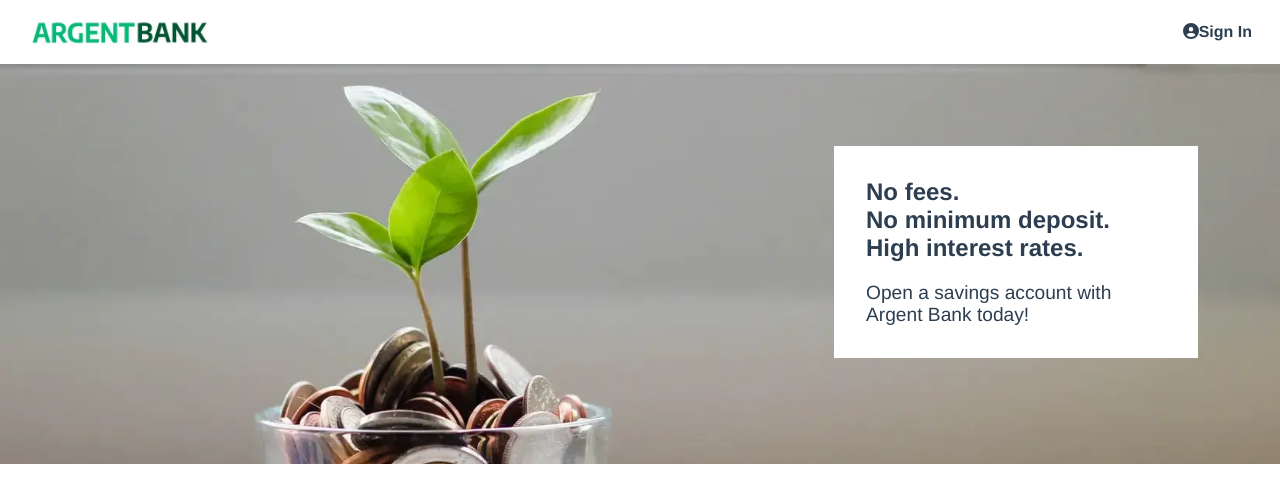
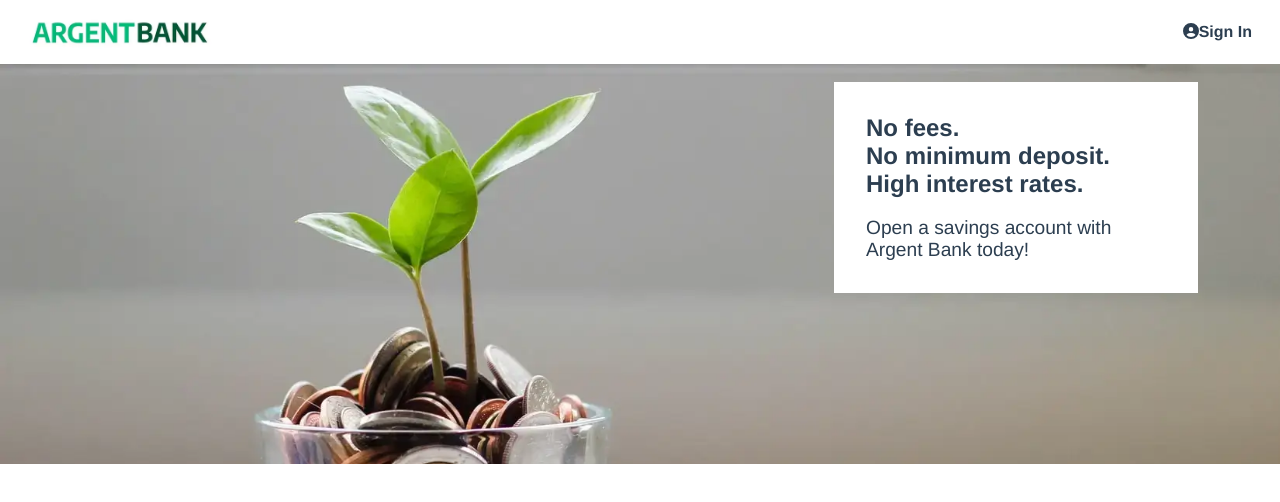
Before and after one commit to christine-ben/ArgentBank_projet_11, a React (Create React App) app in the folder argent-bank/: page / in a window 1280 px wide. Shown: the top 502 px of the page. Built offline with nearby package versions, Linux system fonts and the light colour scheme.

Commit message:
correctif css

```diff
--- a/argent-bank/src/components/NavBar.js
+++ b/argent-bank/src/components/NavBar.js
@@ -6,7 +6,7 @@ import { faUserCircle } from '@fortawesome/free-solid-svg-icons';
 import { faRightFromBracket } from '@fortawesome/free-solid-svg-icons';
 import { selectProfile, selectToken, logout } from "../featuresUser/userSlice";
 
-function Nav() {
+function NavBar() {
   const dispatch = useDispatch();
   const profile = useSelector(selectProfile);
   const token = useSelector(selectToken)
@@ -48,4 +48,4 @@ function Nav() {
   );
 }
 
-export default Nav;
+export default NavBar;
--- a/argent-bank/src/style/main.css
+++ b/argent-bank/src/style/main.css
@@ -108,7 +108,6 @@ body {
   background-size: cover;
   background-repeat: no-repeat;
   height: 300px;
-  position: relative;
 }
 
 .hero-content {
```
